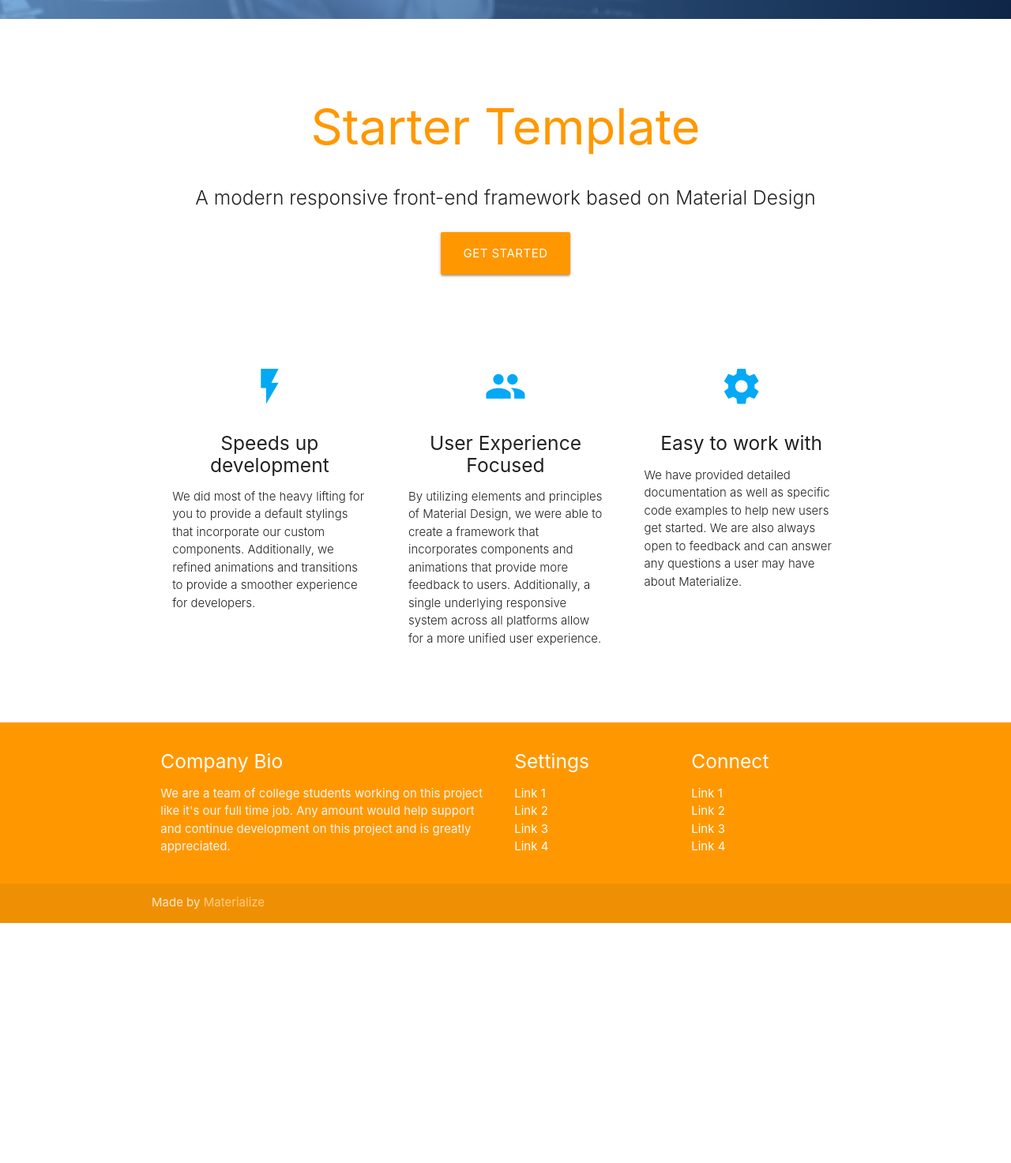
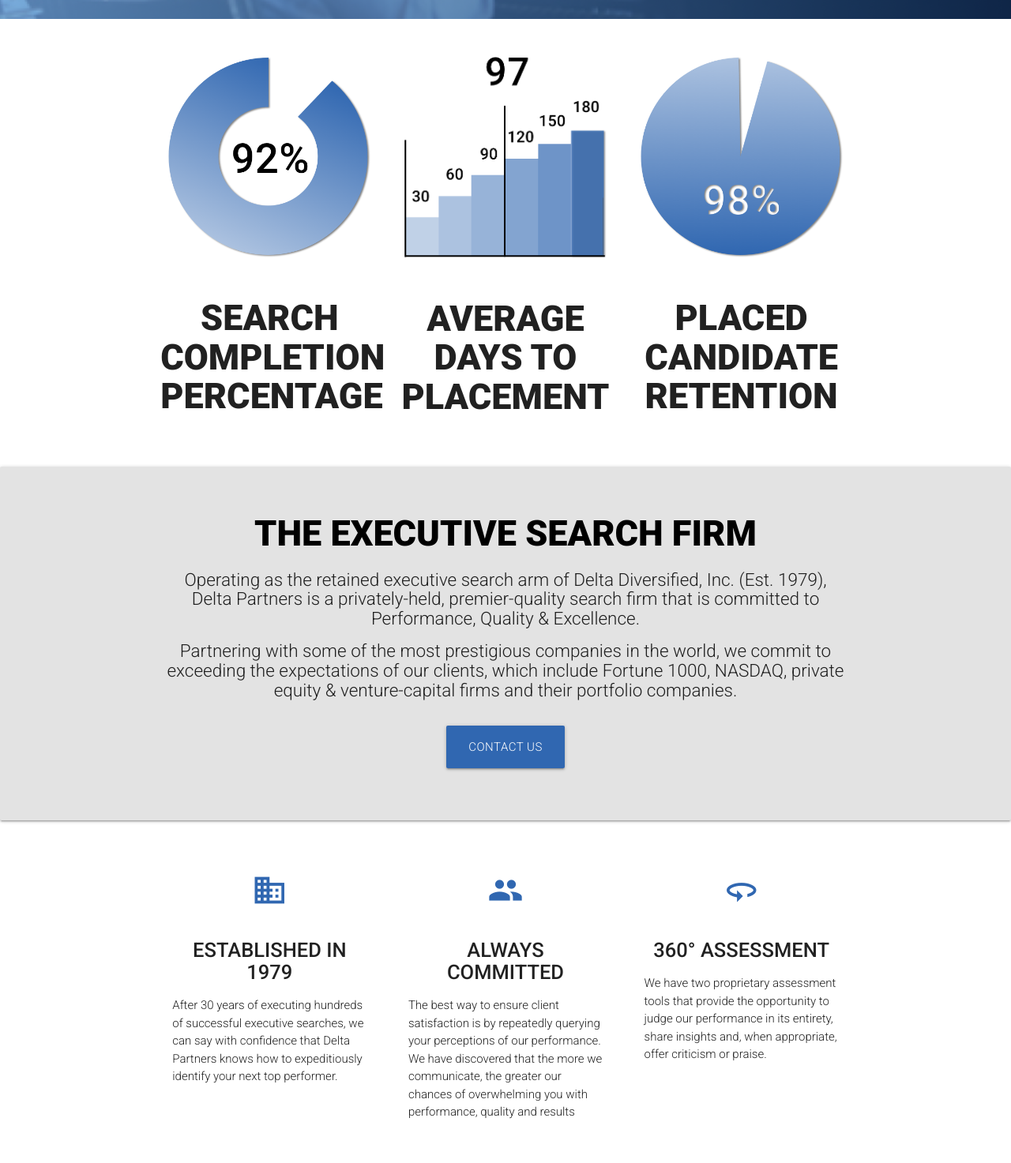
Before and after one commit to mmeganshaw/deltapartners, a website: page public/index.html in a window 1280 px wide. Shown: the part 840-2313 px from the top of the page at 79% size. Before the commit the page ends 2009 px from the top, so only its background shows below. Drawn offline with nearby package versions, Linux system fonts and the light colour scheme.

Commit message:
Finished all assets for responsive home page

```diff
--- a/public/css/style.css
+++ b/public/css/style.css
@@ -30,3 +30,29 @@
     justify-content: center;
     text-align: center;
   }
+
+  html {
+    font-family: 'Roboto', sans-serif;
+    font-weight: 300;
+  }
+
+  nav {
+    font-weight: 300;
+  }
+
+  h2 {
+    font-size: 3rem;
+    font-weight: 900;
+  }
+  h3 {
+    font-size: 1.7rem;
+    font-weight: 500;
+  }
+  h5 {
+    font-size: 1.5rem;
+    font-weight: 300;
+  }
+
+  .deltablue {
+    color: #3067b1;
+  }
--- a/public/index.html
+++ b/public/index.html
@@ -7,6 +7,7 @@
 
   <!-- CSS  -->
   <link href="https://fonts.googleapis.com/icon?family=Material+Icons" rel="stylesheet">
+  <link href="https://fonts.googleapis.com/css?family=Roboto:300,500,900&display=swap" rel="stylesheet">
   <link href="css/materialize.css" type="text/css" rel="stylesheet" media="screen,projection"/>
   <link href="css/style.css" type="text/css" rel="stylesheet" media="screen,projection"/>
 </head>
@@ -19,104 +20,197 @@
         <li><a class="black-text" href="#">Contact</a></li>
       </ul>
       <ul id="nav-mobile" class="sidenav">
-        <li><a class="black-text" href="#">About</a></li>
-        <li><a class="black-text" href="#">Track Record</a></li>
-        <li><a class="black-text" href="#">Contact</a></li>
+        <li><a style="font-weight: 300;" href="#">About</a></li>
+        <li><a style="font-weight: 300;" href="#">Track Record</a></li>
+        <li><a style="font-weight: 300;" href="#">Contact</a></li>
       </ul>
       <a href="#" data-target="nav-mobile" class="sidenav-trigger"><i class="material-icons black-text">menu</i></a>
     </div>
   </nav>
-  <section class="landing">
+
+<!-- hero image :) -->
+<section class="landing">
     <div class="landing-inner">
       <img class="responsive-img" src="images/Delta_Parners.png">
     </div>
 </section>
-
-  <div class="section no-pad-bot" id="index-banner">
-    <div class="container">
-      <br><br>
-      <h1 class="header center orange-text">Starter Template</h1>
-      <div class="row center">
-        <h5 class="header col s12 light">A modern responsive front-end framework based on Material Design</h5>
+<!-- placement for mobile-->
+<br>
+<div class="carousel show-on-small-only hide-on-med-and-up">
+    <h2 class="center">PLACEMENTS STATS</h2>
+    <a class="carousel-item" href="#one!"><img src="/images/home/RETENTION.png"></a>
+    <a class="carousel-item" href="#two!"><img src="/images/home/AVERAGE_DAYS.png"></a>
+    <a class="carousel-item" href="#three!"><img src="/images/home/SEARCH_COMPLETION.png"></a>
+</div>
+<!-- placement section - tablet and above -->
+  <div class="container show-on-medium-and-up hide-on-small-only">
+    <div class="section">
+      <div class="row">
+        <div class="col s12 m4">
+          <div>
+            <div class="card-image" style="padding: 10px;">
+                <img class="responsive-img center" src="/images/home/92.png">
+            </div>
+            <div class="card-content">
+              <h2 class="center">SEARCH COMPLETION PERCENTAGE</h2>
+            </div>
+          </div>
+        </div>
+        <div class="col s12 m4">
+            <div>
+              <div class="card-image" style="padding: 10px;">
+                  <img class="responsive-img center" src="/images/home/97.png">
+              </div>
+              <div class="card-content">
+                <h2 class="center">AVERAGE <br> DAYS TO <br> PLACEMENT</h2>
+              </div>
+            </div>
+          </div>
+          <div class="col s12 m4">
+              <div>
+                <div class="card-image" style="padding: 10px;">
+                    <img class="responsive-img center" src="/images/home/98.png">
+                </div>
+                <div class="card-content">
+                  <h2 class="center">PLACED CANDIDATE RETENTION</h2>
+                </div>
+              </div>
+            </div>
       </div>
-      <div class="row center">
-        <a href="http://materializecss.com/getting-started.html" id="download-button" class="btn-large waves-effect waves-light orange">Get Started</a>
-      </div>
-      <br><br>
-
     </div>
   </div>
 
+<!-- <div class="section no-pad-bot" style="background-color: grey;" class="card-panel hoverable" id="index-banner"> -->
+    <div style="background-color:#E3E3E3;" class="card-panel hoverable" id="index-banner">
+        <div class="container" >
+          <h2 class="center black-text">THE EXECUTIVE SEARCH FIRM</h2>
+          <h5 class="center">Operating as the retained executive search arm of Delta Diversified, Inc. (Est. 1979), Delta Partners is a
+            privately-held, premier-quality search firm that is committed to Performance, Quality & Excellence.
+          </h5>
+          <h5 class="center">
+            Partnering with some of the most prestigious companies in the world, we commit to exceeding the expectations of our
+            clients, which include Fortune 1000, NASDAQ, private equity & venture-capital firms and their portfolio companies.
+            </h5>
+            <br>
+          <div class="row center">
+            <a href="contact.html" id="download-button" class="btn-large waves-effect waves-light" style="background-color: #3067b1;">Contact Us</a>
+          </div>
+          <br>
 
+        </div>
+      </div>
+
+  <div class="container">
+      <div class="section">
+
+        <!--   Icon Section   -->
+        <div class="row">
+          <div class="col s12 m4">
+            <div class="icon-block">
+              <h2 class="center deltablue"><i class="material-icons">business</i></h2>
+              <h3 class="center">ESTABLISHED IN 1979</h3>
+              <p class="light">After 30 years of executing hundreds of successful executive searches, we can say with confidence that Delta Partners knows how to expeditiously identify your next top performer.</p>
+            </div>
+          </div>
+
+          <div class="col s12 m4">
+            <div class="icon-block">
+              <h2 class="center deltablue"><i class="material-icons">group</i></h2>
+              <h3 class="center">ALWAYS COMMITTED</h3>
+              <p class="light">The best way to ensure client satisfaction is by repeatedly querying your perceptions of our performance. We have discovered that the more we communicate, the
+                  greater our chances of overwhelming you with performance, quality and results</p>
+            </div>
+          </div>
+
+          <div class="col s12 m4">
+            <div class="icon-block">
+              <h2 class="center deltablue"><i class="material-icons">360</i></h2>
+              <h3 class="center">360° ASSESSMENT</h3>
+              <p class="light">We have two proprietary assessment tools that provide the opportunity to judge our performance in its entirety, share insights and, when appropriate, offer criticism or praise.</p>
+            </div>
+          </div>
+        </div>
+      </div>
+    </div>
   <div class="container">
     <div class="section">
 
       <!--   Icon Section   -->
+
       <div class="row">
         <div class="col s12 m4">
           <div class="icon-block">
-            <h2 class="center light-blue-text"><i class="material-icons">flash_on</i></h2>
-            <h5 class="center">Speeds up development</h5>
-
-            <p class="light">We did most of the heavy lifting for you to provide a default stylings that incorporate our custom components. Additionally, we refined animations and transitions to provide a smoother experience for developers.</p>
+            <h2 class="center deltablue"><i class="material-icons">list</i></h2>
+            <h3 class="center">SPECIALTY ORIENTED</h3>
+            <p class="light">We have spent years perfecting searches in the following industries: Industrial, Manufacturing & Distribution; Engineering, Construction & Environmental; Professional Services; Technology, Data & IoT
+              and many more.
+            </p>
           </div>
         </div>
 
         <div class="col s12 m4">
           <div class="icon-block">
-            <h2 class="center light-blue-text"><i class="material-icons">group</i></h2>
-            <h5 class="center">User Experience Focused</h5>
-
-            <p class="light">By utilizing elements and principles of Material Design, we were able to create a framework that incorporates components and animations that provide more feedback to users. Additionally, a single underlying responsive system across all platforms allow for a more unified user experience.</p>
+            <h2 class="center deltablue"><i class="material-icons">perm_data_setting</i></h2>
+            <h3 class="center">DATA FOCUSED</h3>
+            <p class="light">Our data includes information regarding placements, candidates, and overall success. We use this data to inform our best practices, as well as where we make overall adjustments to the executive search process.</p>
           </div>
         </div>
 
         <div class="col s12 m4">
           <div class="icon-block">
-            <h2 class="center light-blue-text"><i class="material-icons">settings</i></h2>
-            <h5 class="center">Easy to work with</h5>
-
-            <p class="light">We have provided detailed documentation as well as specific code examples to help new users get started. We are also always open to feedback and can answer any questions a user may have about Materialize.</p>
+            <h2 class="center deltablue"><i class="material-icons">assignment</i></h2>
+            <h3 class="center">STRATEGIC & FLEXIBLE</h3>
+            <p class="light">Unlike other industry behemoths mired down in bureaucracy and “hands-off” issues, Delta Partners is a flexible firm able to swiftly adapt to the needs of each individual search. Our size allows us maximum access within organizations.</p>
           </div>
         </div>
       </div>
-
     </div>
     <br><br>
   </div>
 
-  <footer class="page-footer orange">
+<!-- <div class="section no-pad-bot" style="background-color: grey;" class="card-panel hoverable" id="index-banner"> -->
+    <div class="card hoverable" id="index-banner">
+        <div class="container" style="padding: 10px;">
+          <h2 class="center black-text">WE KNOW TALENT.</h2>
+          <h5 class="center">Through over 500 successful executive plakcements, our search consultants have the proven ability to eliminate bias,
+            enabling our clients to better understand the evolving talen tmarketplace. We strive to create maximum value with minimum risk in every client engagement.
+          </h5>
+          <br>
+          <div class="center">
+              <img style="border-radius: 10px;" class="responsive-img" src="/images/home/home_contact.png">
+          </div>
+          <br>
+          <div class="row center">
+            <a href="contact.html" id="download-button" class="btn-large waves-effect waves-light" style="background-color: #3067b1;">Schedule a Free Consultation</a>
+          </div>
+          <br>
+
+        </div>
+      </div>
+
+  <footer class="page-footer" style="background-color: #3067b1;">
     <div class="container">
       <div class="row">
         <div class="col l6 s12">
-          <h5 class="white-text">Company Bio</h5>
-          <p class="grey-text text-lighten-4">We are a team of college students working on this project like it's our full time job. Any amount would help support and continue development on this project and is greatly appreciated.</p>
+          <h5 class="white-text">About Us</h5>
+          <p class="grey-text text-lighten-4">We are a team of executive search professionals responsible for over 500 executive placements with some of the most respected companies in the world.</p>
 
 
         </div>
         <div class="col l3 s12">
-          <h5 class="white-text">Settings</h5>
+          <h5 class="white-text">Site Links</h5>
           <ul>
-            <li><a class="white-text" href="#!">Link 1</a></li>
-            <li><a class="white-text" href="#!">Link 2</a></li>
-            <li><a class="white-text" href="#!">Link 3</a></li>
-            <li><a class="white-text" href="#!">Link 4</a></li>
-          </ul>
-        </div>
-        <div class="col l3 s12">
-          <h5 class="white-text">Connect</h5>
-          <ul>
-            <li><a class="white-text" href="#!">Link 1</a></li>
-            <li><a class="white-text" href="#!">Link 2</a></li>
-            <li><a class="white-text" href="#!">Link 3</a></li>
-            <li><a class="white-text" href="#!">Link 4</a></li>
+            <li><a class="white-text active" href="#!">Home</a></li>
+            <li><a class="white-text" href="#!">About</a></li>
+            <li><a class="white-text" href="#!">Track Record</a></li>
+            <li><a class="white-text" href="#!">Contact</a></li>
           </ul>
         </div>
       </div>
     </div>
     <div class="footer-copyright">
       <div class="container">
-      Made by <a class="orange-text text-lighten-3" href="http://materializecss.com">Materialize</a>
+      Copyright 2019 Delta Diversified, Inc.
       </div>
     </div>
   </footer>
--- a/public/js/init.js
+++ b/public/js/init.js
@@ -2,6 +2,7 @@
     $(function(){
 
       $('.sidenav').sidenav();
+      $('.carousel').carousel();
 
     }); // end of document ready
   })(jQuery); // end of jQuery name space
```
Also changed, not shown: public/images/home/92.png (added), public/images/home/97.png (added), public/images/home/98.png (added), public/images/home/AVERAGE_DAYS.png (added), public/images/home/RETENTION.png (added), public/images/home/SEARCH_COMPLETION.png (added), public/images/home/home_contact.png (added).
